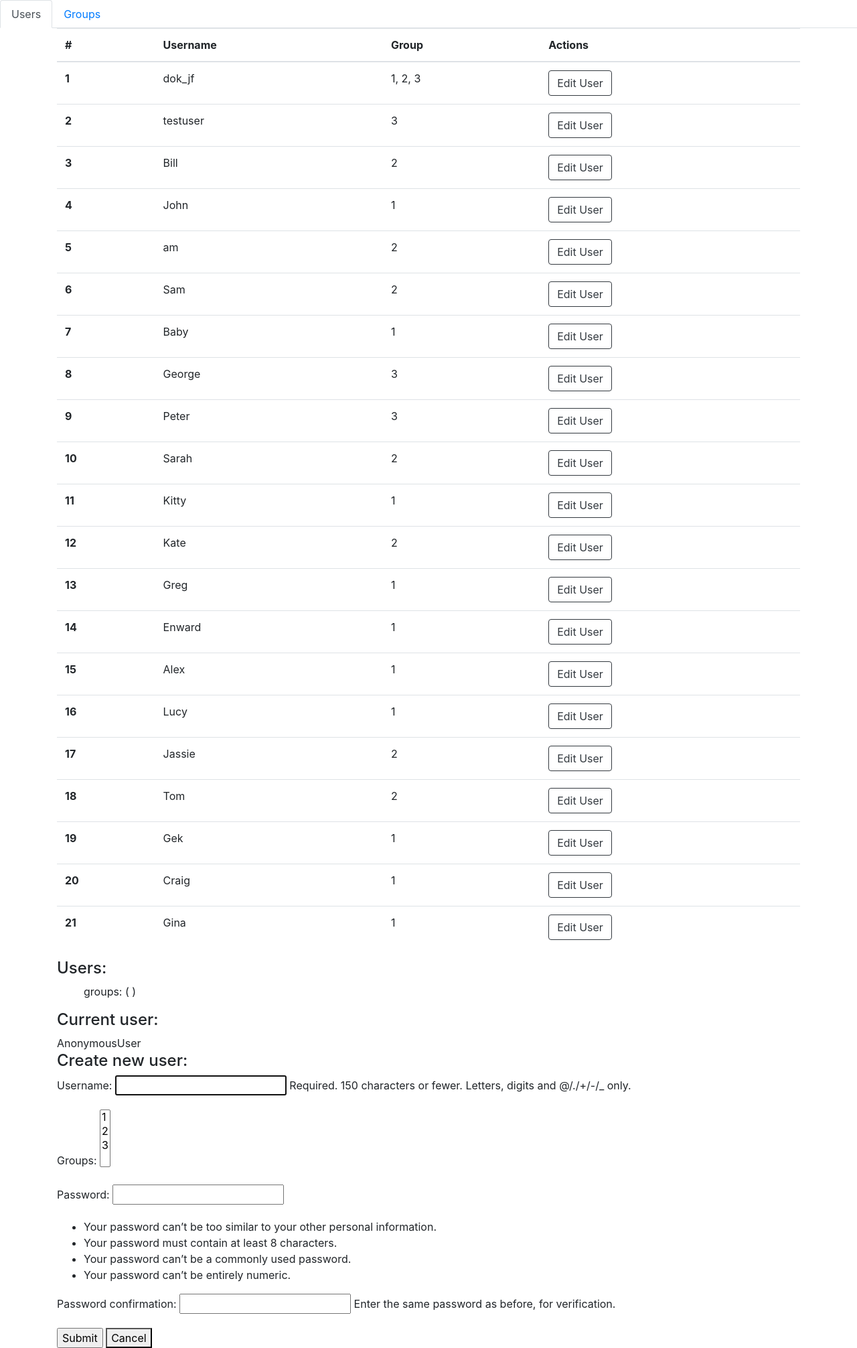
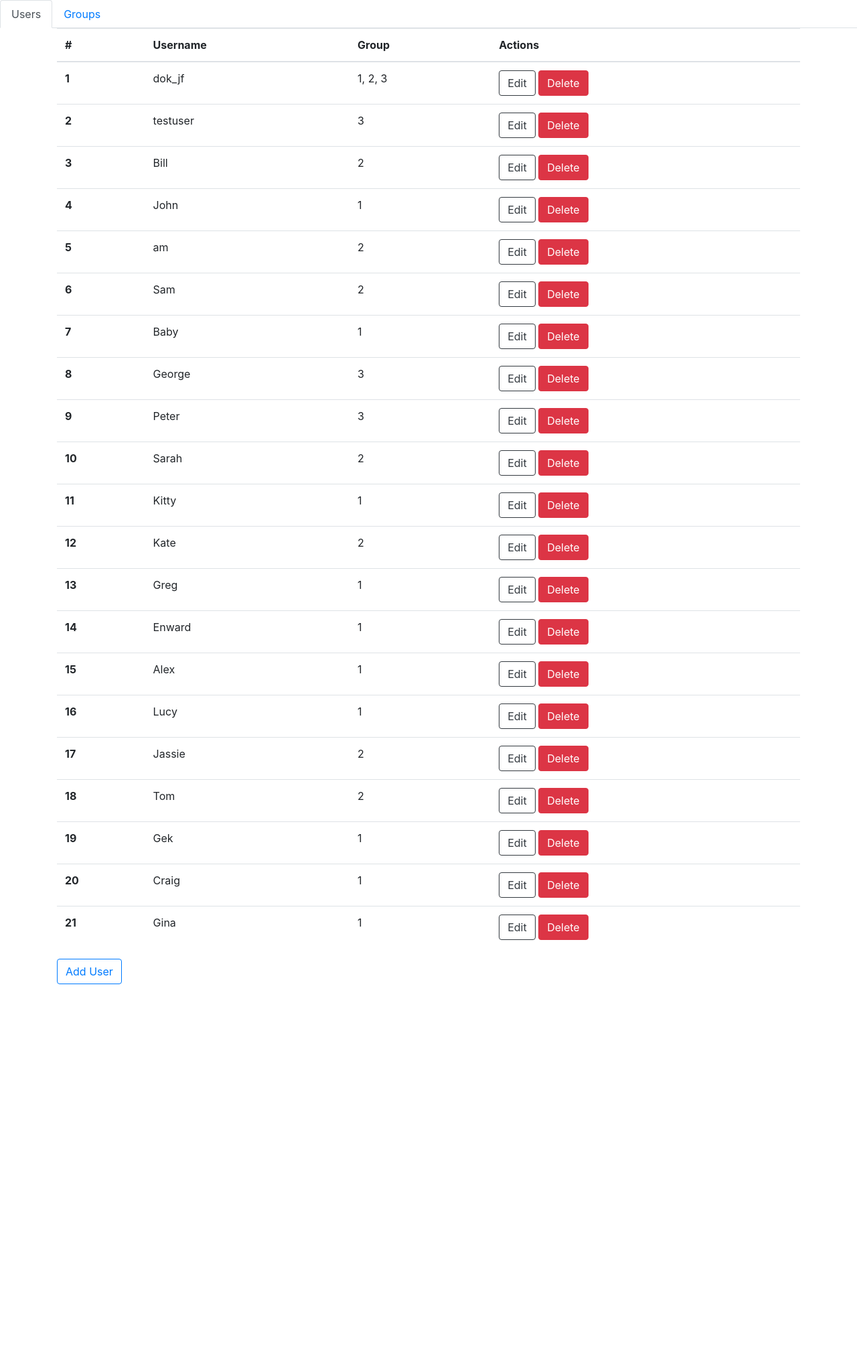
Before and after one commit to monkdok/test_task, a Django app: page / in a window 1280 px wide. Shown: the whole page at 67% size. After the commit the page ends 1469 px from the top, so only its background shows below. Run offline with Django 3.2, Linux system fonts and the light colour scheme; data comes from the database, SQL or seed files in the repository; both versions use the stored data as it was after the commit; some libraries are stand-ins or nearby versions.

Commit message:
add user ajax modal

```diff
--- /dev/null
+++ b/static/scripts.js
@@ -0,0 +1,59 @@
+$(document).ready(function(){
+
+
+
+
+// User create Django Ajax Call
+$("#add-user-form").on('submit', function(e) {
+    e.preventDefault()
+    let username = $('#id_username').val()
+    let password1 = $('input#id_password1').val()
+    let password2 = $('input#id_password2').val()
+    let group = $('#id_groups').val()
+    console.log('group: ' + group)
+    let url = $(this).attr('action')
+    let csrf_token = $("[name=csrfmiddlewaretoken]").val()
+    let groups = $('#groups').val(group)
+    console.log(
+    'username: ' + username,
+    'password1: ' + password1,
+    'password2: ' + password2,
+    'groups: ' + groups,
+    'url: ' + url,
+    'csrf_token: ' + csrf_token,
+    )
+    $.ajax({
+        url: url,
+        // data: form.serialize(),
+        data: {
+        username: username,
+        password1: password1,
+        password2: password2,
+        groups: groups.val(),
+        csrfmiddlewaretoken: csrf_token
+        },
+        type: 'POST',
+        dataType: 'json',
+        success: function (data) {
+            if (data.form_is_valid) {
+                appendToHtml(data.html)
+                console.log(data.html)
+            }
+            else {
+                alert("All fields must have a valid value.")
+            }
+        }
+    })
+})
+
+
+function appendToHtml(data) {
+    $('#users-table').append(data)
+//    $("body").html(data.html)
+//    $('.dropdown-toggle').dropdown()
+    $('body').removeClass('modal-open')
+    $('#add-user').modal('hide')
+
+}
+
+})
--- a/templates/base.html
+++ b/templates/base.html
@@ -20,6 +20,8 @@
   <title>test_task - {% block title %}{% endblock title %}</title>
 </head>
 <body>
+{% load static %}
+
 {% include 'navbar.html' %}
 <div class="container">
   {% block content %}
@@ -32,11 +34,13 @@
 <!--Bootestrap JS ADD HERE-->
 <script src="https://code.jquery.com/jquery-3.5.1.slim.min.js" integrity="sha384-DfXdz2htPH0lsSSs5nCTpuj/zy4C+OGpamoFVy38MVBnE+IbbVYUew+OrCXaRkfj"
         crossorigin="anonymous"></script>
+<script src="https://ajax.googleapis.com/ajax/libs/jquery/3.5.1/jquery.min.js"></script>
+
 <script src="https://cdn.jsdelivr.net/npm/popper.js@1.16.1/dist/umd/popper.min.js" integrity="sha384-9/reFTGAW83EW2RDu2S0VKaIzap3H66lZH81PoYlFhbGU+6BZp6G7niu735Sk7lN"
         crossorigin="anonymous"></script>
 <script src="https://stackpath.bootstrapcdn.com/bootstrap/4.5.2/js/bootstrap.min.js" integrity="sha384-B4gt1jrGC7Jh4AgTPSdUtOBvfO8shuf57BaghqFfPlYxofvL8/KUEfYiJOMMV+rV"
         crossorigin="anonymous"></script>
 <!--Custom js ADD HERE-->
-<!--  <script src="{% static 'js/scripts.js' %}"></script>-->
+  <script src="{% static 'scripts.js' %}"></script>
 </body>
 </html>
--- a/test_task/settings.py
+++ b/test_task/settings.py
@@ -121,6 +121,9 @@ USE_TZ = True
 # https://docs.djangoproject.com/en/3.1/howto/static-files/
 
 STATIC_URL = '/static/'
-
+# STATIC_ROOT = os.path.join(BASE_DIR, "static")
+STATICFILES_DIRS = (
+    os.path.join(BASE_DIR, "static"),
+)
 
 AUTH_USER_MODEL = 'users.User'
--- /dev/null
+++ b/users/templates/users/modal-add-user.html
@@ -0,0 +1,46 @@
+<!-- Modal -->
+<div class="modal fade" id="add-user" tabindex="-1" role="dialog" aria-labelledby="exampleModalCenterTitle" aria-hidden="true">
+  <div class="modal-dialog modal-dialog-centered" role="document">
+    <div class="modal-content">
+      <div class="modal-header">
+        <h5 class="modal-title" id="exampleModalLongTitle">Add User</h5>
+        <button type="button" class="close" data-dismiss="modal" aria-label="Close">
+          <span aria-hidden="true">&times;</span>
+        </button>
+      </div>
+        <div class="modal-body">
+            <form method="post" action="{% url 'add_user_url' %}" id="add-user-form">{% csrf_token %}
+                <p>
+<!--                    <label for="id_username">Username:</label>-->
+                    <input type="text" name="username" maxlength="150" autofocus="" required="" id="id_username" placeholder="Username">
+<!--                    <span class="helptext">Required. 150 characters or fewer. Letters, digits and @/./+/-/_ only.</span>-->
+                </p>
+                <p>
+                    <label for="id_groups">Groups:</label>
+                    <input type="hidden" id="groups" value="">
+                    <select name="groups" required="" id="id_groups" multiple="">
+                        {% for group in groups.all %}
+                        <option value="{{ group }}">{{ group }}</option>
+                        {% endfor %}
+                    </select>
+                </p>
+                <p>
+<!--                    <label for="id_password1">Password:</label>-->
+                    <input type="password" name="password1" autocomplete="new-password" required="" id="id_password1" placeholder="Password">
+                    <span class="helptext"></span>
+                </p>
+                <p>
+<!--                    <label for="id_password2">Password confirmation:</label>-->
+                    <input type="password" name="password2" autocomplete="new-password" required="" id="id_password2" placeholder="Retype Password">
+<!--                    <span class="helptext">Enter the same password as before, for verification.</span>-->
+                </p>
+<!--                {{ form.as_p }}-->
+            </form>
+        </div>
+      <div class="modal-footer">
+        <button type="button" class="btn btn-secondary" data-dismiss="modal">Close</button>
+        <button type="submit" class="btn btn-primary" form="add-user-form">Submit</button>
+      </div>
+    </div>
+  </div>
+</div>
--- a/users/templates/users/user-list.html
+++ b/users/templates/users/user-list.html
@@ -10,7 +10,7 @@
         <th scope="col">Actions</th>
     </tr>
     </thead>
-    <tbody>
+    <tbody id="users-table">
     {% for user in users %}
     <tr>
         <th scope="row">{{ forloop.counter }}</th>
@@ -21,32 +21,19 @@
             {% endfor %}
         </td>
         <td>
-            <button type="button" class="btn btn-outline-dark">Edit User</button>
+            <button type="button" class="btn btn-outline-dark" data-toggle="modal" data-target="#edit-user">Edit</button>
+            <button type="button" class="btn btn-danger" data-toggle="modal" data-target="#delete-user">Delete</button>
         </td>
     </tr>
     {% endfor %}
     </tbody>
 </table>
-<h4>Users:</h4><ul>
 
-    groups: (
-    {% for group in i.groups.all %}
-    {{ group }},
-    {% endfor %})
-</ul>
-{% if user.groups.all %}
-<h4>Groups:</h4>
-<ul>
-    {% for group in groups %}
-    <li>{{ group }}</li>
-    {% endfor %}
-</ul>
-{% endif %}
-<h4>Current user:</h4>{{ user }}
-<h4>Create new user:</h4>
-<form method="post">{% csrf_token %}
-    {{ form.as_p }}
-    <input type="submit" value="Submit">
-    <button>Cancel</button>
-</form>
+<!-- Button trigger modal -->
+<button type="button" class="btn btn-outline-primary" data-toggle="modal" data-target="#add-user">
+  Add User
+</button>
+<!-- Modals -->
+{% include 'users/modal-add-user.html' %}
+
 {% endblock content %}
--- a/users/urls.py
+++ b/users/urls.py
@@ -1,6 +1,10 @@
+from django.conf.urls.static import static
 from django.urls import path, include
-from .views import UserListView
+from .views import UserListView, UserCreateView
+from django.conf import settings
+
 
 urlpatterns = [
     path('', UserListView.as_view(), name='user_list_url'),
-]
+    path('create/', UserCreateView.as_view(), name='add_user_url'),
+] + static(settings.STATIC_URL, document_root=settings.STATIC_ROOT)
--- a/users/views.py
+++ b/users/views.py
@@ -1,4 +1,7 @@
 from django.contrib.auth.forms import UserCreationForm
+from django.http import JsonResponse
+from django.template.loader import render_to_string
+
 from .models import User
 from .forms import *
 from django.shortcuts import render, redirect
@@ -26,3 +29,23 @@ class UserListView(View):
             new_form.save()
             form.save_m2m()
         return redirect('user_list_url')
+
+
+class UserCreateView(View):
+    def post(self, request):
+        data = {}
+        form = CustomUserCreationForm(request.POST)
+        if form.is_valid():
+            new_form = form.save(commit=False)
+            new_form.save()
+            form.save_m2m()
+            users = User.objects.all()
+            context = {
+                'user': new_form,
+                'user_num': users.count(),
+            }
+            data['form_is_valid'] = True
+            data['html'] = render_to_string('users/ajax_snippets/add-user-snippet.html', context, request)
+        else:
+            data['form_is_valid'] = False
+        return JsonResponse(data)
```
Also changed, not shown: users/templates/users/ajax_snippets/add-user-snippet.html (added, +13 -0 lines), users/templates/users/modal-delete-user.html (added, +22 -0 lines), users/templates/users/modal-edit-user.html (added, +45 -0 lines), db.sqlite3. Lines whose indentation alone changed are shown as unchanged.
